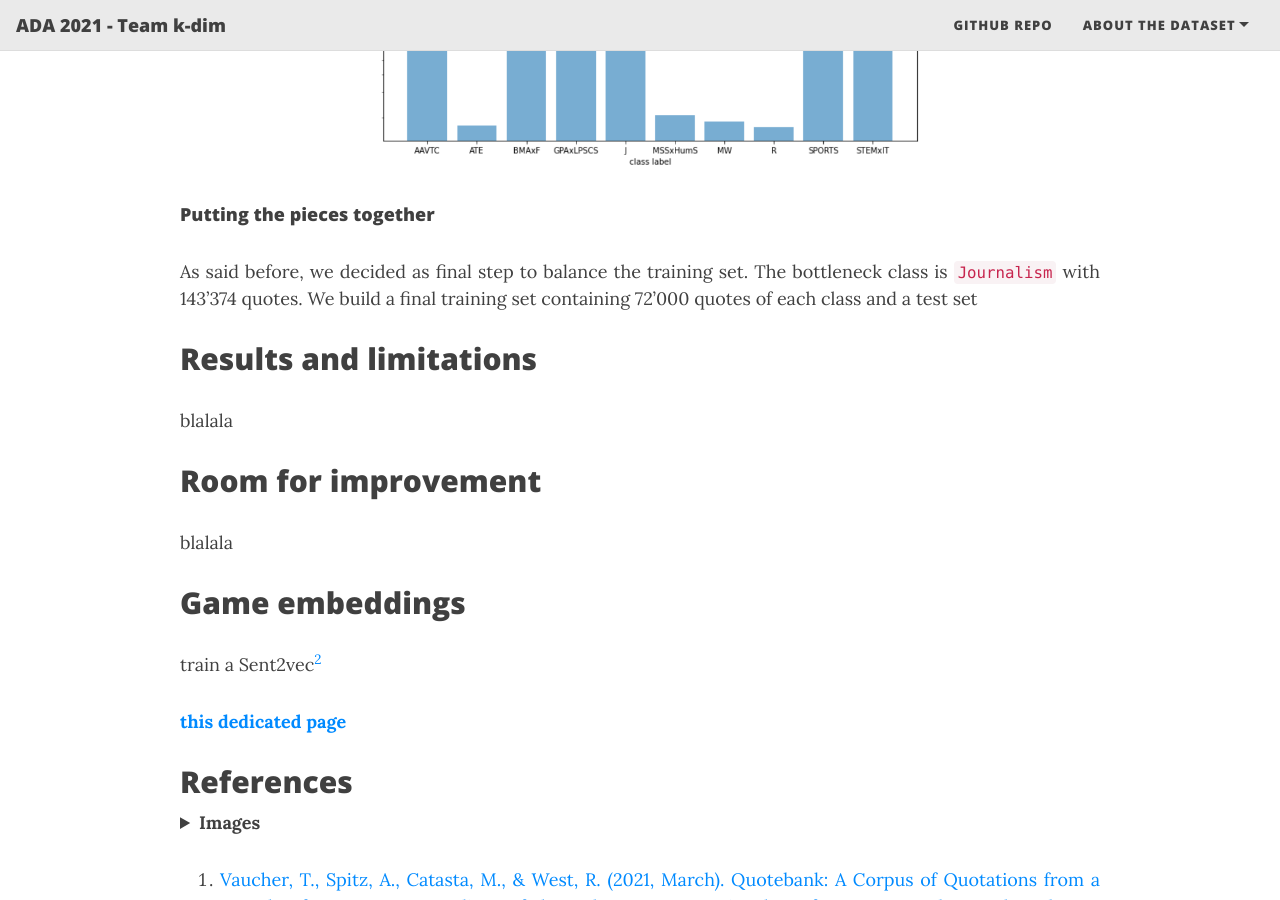
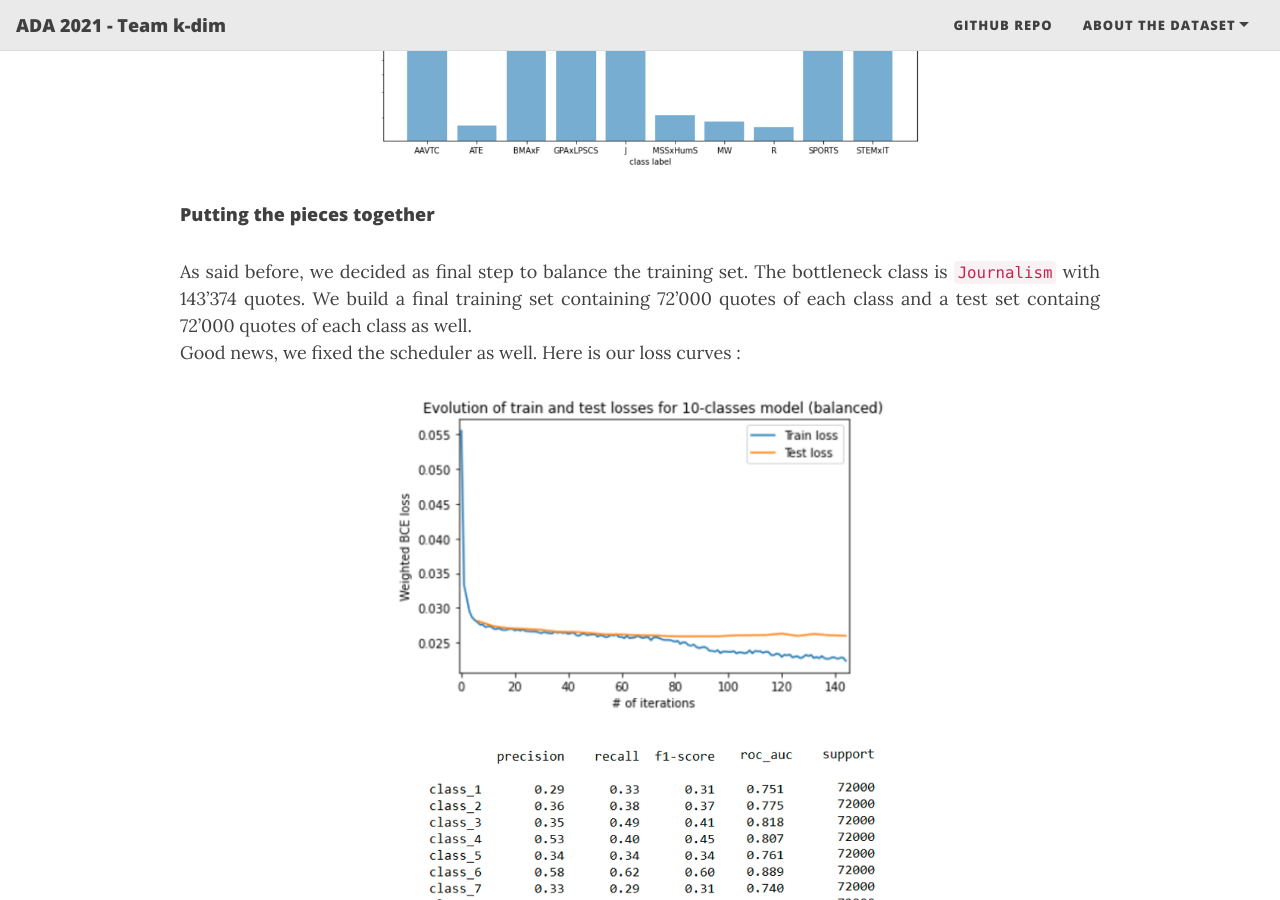
Before and after one commit to Quote-Me-If-You-Can/Quote-Me-If-You-Can.github.io, a Jekyll site: the page built from index.md, in a window 1280 px wide and 900 px high, scrolled down 11358 px. Built offline with Jekyll 4.4.1, drawn with Linux system fonts in a browser that asks for light colours; nearby versions of some CDN libraries; the list of posts is cut into pages by our own code.

Commit message:
Update index.md

```diff
--- a/index.md
+++ b/index.md
@@ -241,7 +241,30 @@ Even though the diagonal term seems to by the higher column-wise, some columns b
 </figure>
 
 #### Putting the pieces together
-As said before, we decided as final step to balance the training set. The bottleneck class is `Journalism` with 143'374 quotes. We build a final training set containing 72'000 quotes of each class and a test set
+As said before, we decided as final step to balance the training set. The bottleneck class is `Journalism` with 143'374 quotes. We build a final training set containing 72'000 quotes of each class and a test set containg 72'000 quotes of each class as well.
+Good news, we fixed the scheduler as well. Here is our loss curves :
+
+<figure>
+    <p align="center">
+    <img title="4class_loss_graph" width="500px" src="img/results/10classes_balanced_loss_graph.png">
+    </p>
+</figure>
+
+
+<figure>
+    <p align="center">
+    <img title="10results" width="500px" src="img/results/Balanced_merged.png">
+    </p>
+</figure>
+
+
+<figure>
+    <p align="center">
+    <img title="10results" width="600px" src="img/results/confusion_matrix_balanced.png">
+    </p>
+</figure>
+
+
 
 
 ## Results and limitations
```
